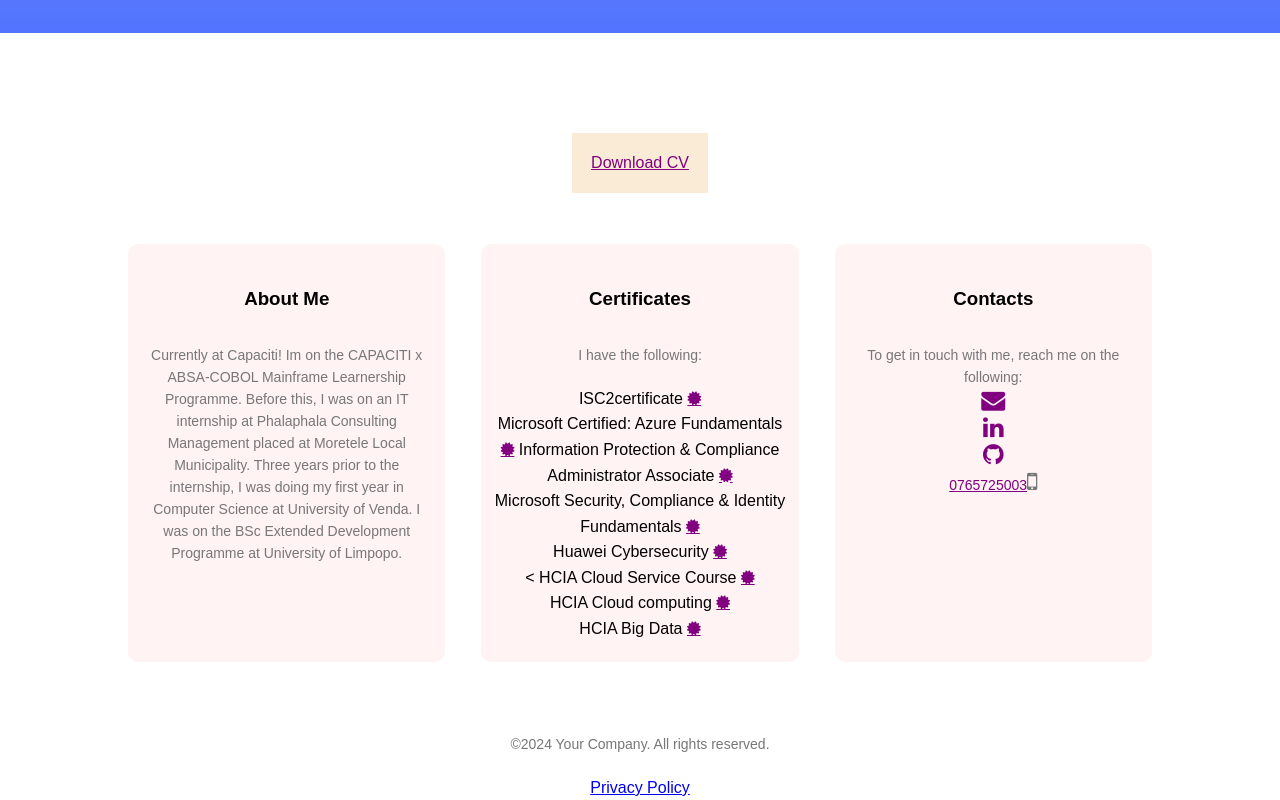
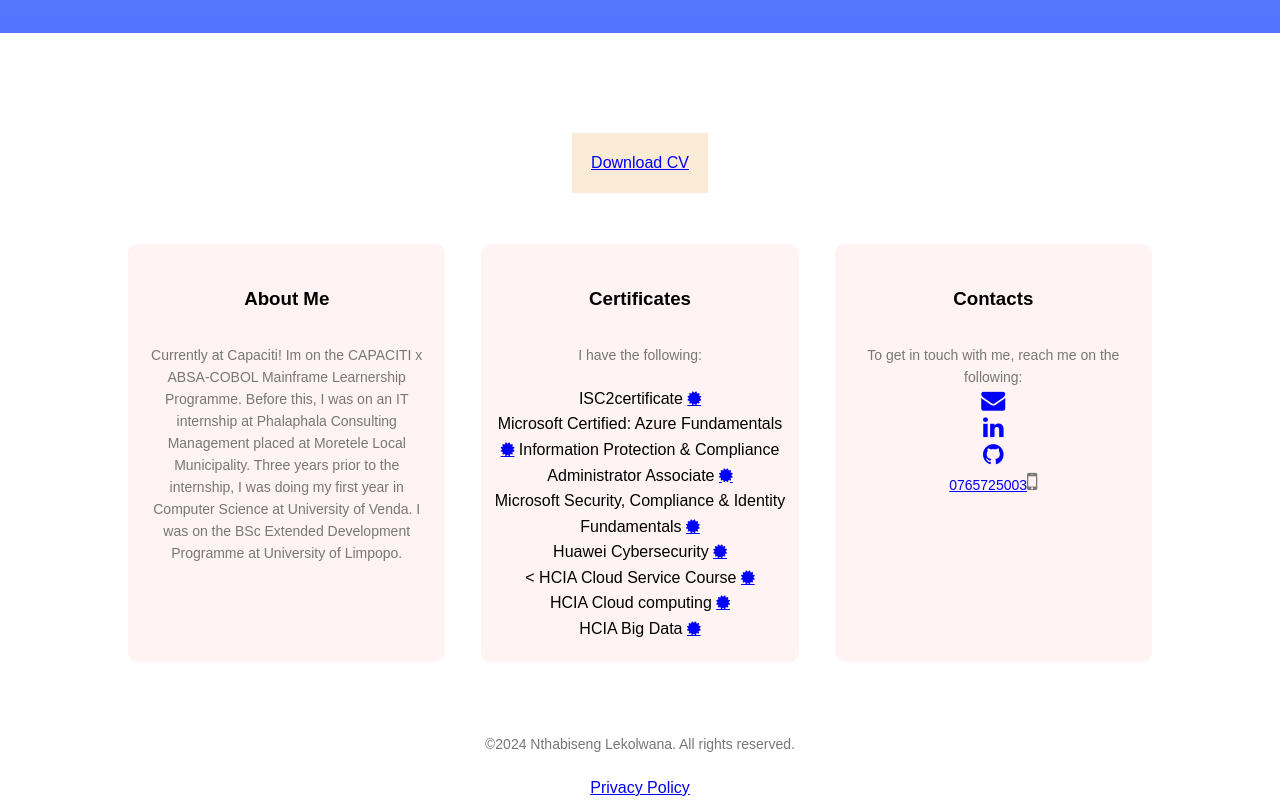
Before and after one commit to NthabisengLekolwana/Nthabiseng-Portfolio, a plain HTML site: page MyPortfolio/portfolio/index.html in a window 1280 px wide. Shown: the part 767-1567 px from the top of the page. Drawn offline with Linux system fonts and the light colour scheme.

Commit message:
Removed paragraph on landing page

```diff
--- a/MyPortfolio/portfolio/index.html
+++ b/MyPortfolio/portfolio/index.html
@@ -16,9 +16,9 @@
     <div class="text-box"> <!--added a section for personal touch-->
       <h1 style="padding-left: 100px;">Nthabiseng  Lekolwana's </h1>
       <h2 style="text-align: center;">Personal Portfolio</h2>
-      <p>A CAPACITI cohort on the ABSA x COBOL MAINFRAME Programme.</p>
+      <p>A CAPACITI candidate on the ABSA x COBOL MAINFRAME Programme.</p>
       <p style="color:white"> Working towards becoming a Cobol programmer.
-        I am interested in Cybersecurity and Cloud Computing. I find myself, more often than not, on the Huawei Talent website, reading up, watching videos or
+       <!--I am interested in Cybersecurity and Cloud Computing. I find myself, more often than not, on the Huawei Talent website, reading up, watching videos or
         writing quizzes/examinations on Cybersecurity and Cloud Computing. I hold a ISC2 Membership. I've spent most of this year doing
         Support for Phalaphala Consulting Management, placed at Moretele Local Municipality and that is where my communication,
         troubleshooting, collaboration, adaptability, documentation, problem-solving and customer service skills were put to the test.
@@ -27,14 +27,14 @@
         In my personal life: I love books, especially thrillers. I have an eclectic taste in music. Im a sport fanatic, in particular international
          cricket and the EPL. Summer is my favourite season as  I'm into outdoor activities, absorbing the sun,feeling the rain on my skin,
         rainbows, seeing the sun dawn and set and fruit!
-        <!--paragraph-->
+        paragraph-->
       </p>
     </div>
 
   </section>
   <section class="dfg">
 
-     <a style="color:purple;
+     <a style="color:blue;
      width: 100%;
      display: flex;
      justify-content: center;" href="CV.pdf"download="CV.pdf"><div class="button">Download CV</div></a>   <!---Added a href for download the cv-->
@@ -51,33 +51,33 @@
           <h3>Certificates</h3> <!--the certificates card-->
           <p>I have the following:</p>
             ISC2certificate
-          <a style="color:purple"href="ISC2certificate.pdf" class="fa fa-certificate"></a> <br>
+          <a style="color:blue"href="ISC2certificate.pdf" class="fa fa-certificate"></a> <br>
              Microsoft Certified: Azure Fundamentals
-          <a style="color:purple"href="MicrosoftNM.pdf" class="fa fa-certificate"></a>
+          <a style="color:blue"href="MicrosoftNM.pdf" class="fa fa-certificate"></a>
             Information Protection & Compliance Administrator Associate
-          <a style="color:purple" href="Microsoft Certified Information Protection and Compliance Administrator.pdf" class="fa fa-certificate"></a> <br>
+          <a style="color:blue" href="Microsoft Certified Information Protection and Compliance Administrator.pdf" class="fa fa-certificate"></a> <br>
              Microsoft Security, Compliance & Identity Fundamentals
-          <a style="color:purple"href="Microsoft Security, Compliance and Identity Fundamentals.pdf" class="fa fa-certificate"></a> <br>
+          <a style="color:blue"href="Microsoft Security, Compliance and Identity Fundamentals.pdf" class="fa fa-certificate"></a> <br>
               Huawei Cybersecurity
-          <a style="color:purple" href="photo (3) (1).png" class="fa fa-certificate"></a> <br><
+          <a style="color:blue" href="photo (3) (1).png" class="fa fa-certificate"></a> <br><
               HCIA Cloud Service Course
-          <a style="color:purple" href="HCIACloudService.png" class="fa fa-certificate"></a> <br>
+          <a style="color:blue" href="HCIACloudService.png" class="fa fa-certificate"></a> <br>
               HCIA Cloud computing
-          <a style="color:purple" href="HCIACloudComputing (1).png" class="fa fa-certificate"></a> <br>
+          <a style="color:blue" href="HCIACloudComputing (1).png" class="fa fa-certificate"></a> <br>
               HCIA Big Data
-          <a style="color:purple" href="HCIABigData.png" class="fa fa-certificate"></a>
+          <a style="color:blue" href="HCIABigData.png" class="fa fa-certificate"></a>
 
         </div>
         <div class="Info">
           <h3>Contacts</h3> <!--the contact card-->
           <p>To get in touch with me, reach me on the following: <br>
 
-          <a style="color:purple"href="mailto:nlekolwana6@gmail.com"><i style="font-size:24px" class="fa">&#xf0e0;</i></a>
+          <a style="color:blue"href="mailto:nlekolwana6@gmail.com"><i style="font-size:24px" class="fa">&#xf0e0;</i></a>
           <br>
-          <a style="color:purple"href="https://www.linkedin.com/in/nthabiseng-lekolwana-087547284/"><i style="font-size:24px" class="fa">&#xf0e1;</i></a>
+          <a style="color:blue"href="https://www.linkedin.com/in/nthabiseng-lekolwana-087547284/"><i style="font-size:24px" class="fa">&#xf0e1;</i></a>
           <br>
-          <a style="color:purple"href="https://github.com/NthabisengLekolwana"><i style="font-size:24px" class="fa">&#xf09b;</i></a> <br>
-          <a style="color:purple"href="tel:+0765725003">0765725003</a><i class="fa fa-mobile-phone"
+          <a style="color:blue"href="https://github.com/NthabisengLekolwana"><i style="font-size:24px" class="fa">&#xf09b;</i></a> <br>
+          <a style="color: blue"href="tel:+0765725003">0765725003</a><i class="fa fa-mobile-phone"
           style="font-size:24px"></i></a> </p>
 
           </div>
@@ -90,7 +90,7 @@
 
   </section>
   <center>
-  <p>&copy;2024 Your Company. All rights reserved.</p>
+  <p>&copy;2024 Nthabiseng Lekolwana. All rights reserved.</p>
   <a href="privacy-policy.html">Privacy Policy</a> </footer>
 </center>
 </body>
--- a/MyPortfolio/portfolio/style.css
+++ b/MyPortfolio/portfolio/style.css
@@ -5,7 +5,7 @@
 
 body {
     background-image: url("image/logo.png");
-    background-repeat: no-repeat;
+    background-repeat: repeat;
     background-size: 40%;
 }
 
@@ -195,7 +195,7 @@ img {
 .button
 {
     background-color: antiquewhite ;
-    color: purple;
+    color: blue;
     text-decoration: none;
     padding: 17px;
     width: 136px;
```
